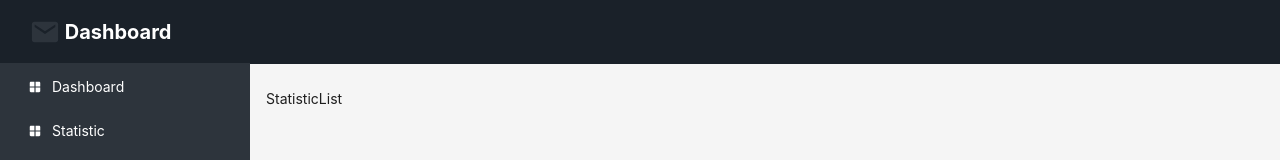
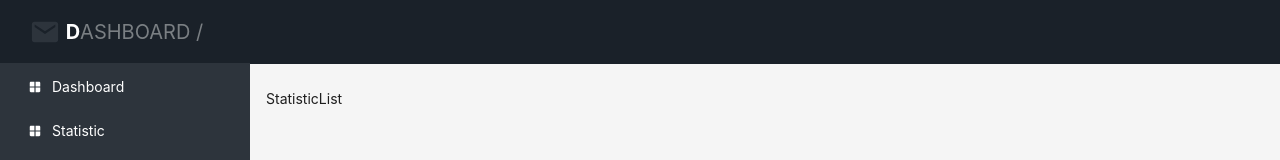
Before and after one commit to saadsinpk/IPTV_FRONT, a React (Vite) app: page /dashboard/statistic in a window 1280 px wide. Shown: the top 160 px of the page. Built offline with nearby package versions, Linux system fonts and the light colour scheme; sample sign-in values are in the browser's storage.

Commit message:
Update MainDashboard.jsx

```diff
--- a/src/Dashboard/MainDashboard.jsx
+++ b/src/Dashboard/MainDashboard.jsx
@@ -152,10 +152,10 @@ const Sidebar = ({ collapsed, toggleCollapsed }) => {
               height: 63,
               display: "flex",
               alignItems: "center",
-              color: "white",
+              color: "#7a7f83",
               fontSize: 20,
               width: "100%",
-              fontWeight: "bold",
+              // fontWeight: "bold",
               backgroundColor: "#1a2129",
               paddingLeft: "30px",
             }}
@@ -163,7 +163,8 @@ const Sidebar = ({ collapsed, toggleCollapsed }) => {
             {/* {collapsed ? "🔹" : getTitleFromPath(location.pathname)} */}
             <IoMdMail color="#2d343c" size={30} />
             &nbsp;
-            {collapsed ? "🔹" : "Dashboard"}
+            <span style={{ color: "white", fontWeight: "bold" }}>D</span>
+            ASHBOARD / {/* Only "D" is white */}
           </div>
           <Menu
             theme="#2d343c"
```
